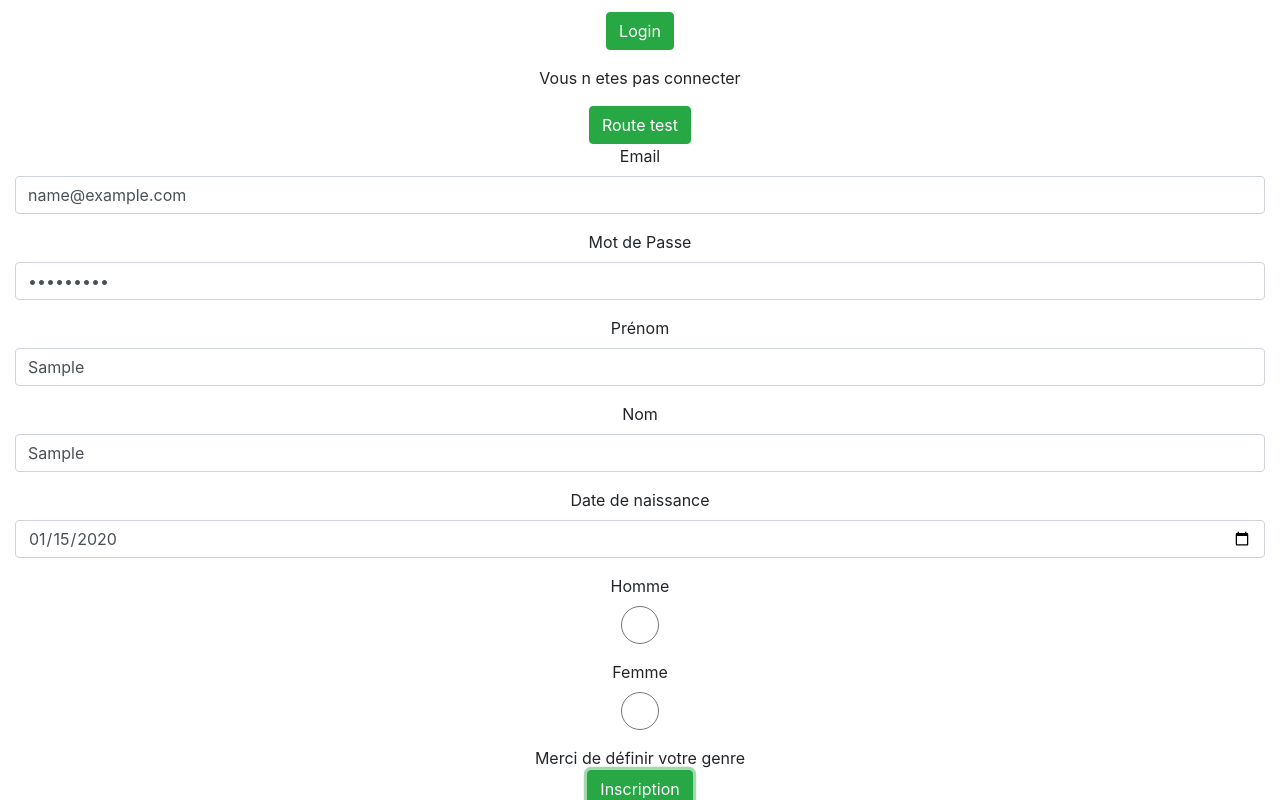
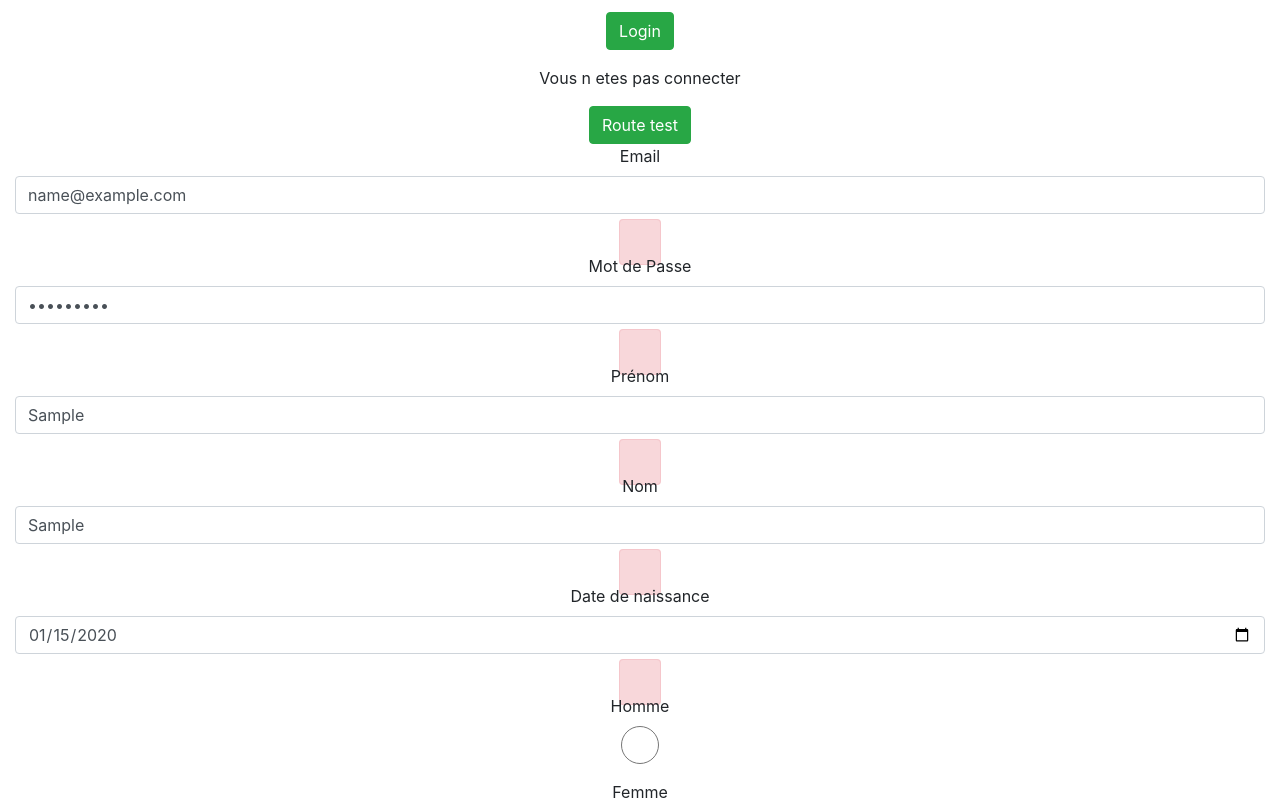
Before and after one commit to eddelaage/authentication_passport_jwt_client, a React (Create React App) app: page / in a window 1280 px wide. Both pictures are taken after typing "name@example.com", "Sample123", "Sample", "Sample", "2020-01-15" into the empty fields and a click on the button "Inscription". Shown: the part 264-1064 px from the top of the page. Built offline with nearby package versions, Linux system fonts and the light colour scheme.

Commit message:
add Bootstrap class danger on error message for registration form

```diff
--- a/src/components/RegistrationForm.js
+++ b/src/components/RegistrationForm.js
@@ -155,7 +155,7 @@ class RegistrationForm extends React.Component {
               />
             </Col>
           </FormGroup>
-          <span className="help-block">{validation.email.message}</span>
+          {this.submitted ? <span className="alert alert-danger">{validation.email.message}</span> : ''}
 
           <FormGroup controlId="formHorizontalRegistrationPassword">
             <Col componentClass={ControlLabel} sm={12} xl={12}>
@@ -171,7 +171,7 @@ class RegistrationForm extends React.Component {
               />
             </Col>
           </FormGroup>
-          <span className="help-block">{validation.password.message}</span>
+          {this.submitted ? <span className="alert alert-danger">{validation.password.message}</span> : ''}
 
           <FormGroup controlId="formHorizontalFirstName">
             <Col componentClass={ControlLabel} sm={12} xl={12}>
@@ -187,7 +187,7 @@ class RegistrationForm extends React.Component {
               />
             </Col>
           </FormGroup>
-          <span className="help-block">{validation.firstName.message}</span>
+          {this.submitted ? <span className="alert alert-danger">{validation.firstName.message}</span> : ''}
 
            <FormGroup controlId="formHorizontalLastName">
               <Col componentClass={ControlLabel} sm={12} xl={12}>
@@ -203,7 +203,7 @@ class RegistrationForm extends React.Component {
                 />
               </Col>
           </FormGroup>
-          <span className="help-block">{validation.lastName.message}</span>
+          {this.submitted ? <span className="alert alert-danger">{validation.lastName.message}</span> : ''}
 
           <FormGroup controlId="formHorizontalBirthDate">
             <Col componentClass={ControlLabel} sm={12} xl={12}>
@@ -219,7 +219,7 @@ class RegistrationForm extends React.Component {
               />
             </Col>
           </FormGroup>
-          <span className="help-block">{validation.birthDate.message}</span>
+          {this.submitted ? <span className="alert alert-danger">{validation.birthDate.message}</span> : ''}
 
           <FormGroup controlId="formHorizontalHomme">
             <Col componentClass={ControlLabel} sm={12} xl={12}>
@@ -253,7 +253,7 @@ class RegistrationForm extends React.Component {
               />
             </Col>
           </FormGroup>
-          <span className="help-block">{validation.gender.message}</span>
+          {this.submitted ? <span className="alert alert-danger">{validation.gender.message}</span> : ''}
 
           <FormGroup>
             <Col smOffset={12} sm={12}>
```
